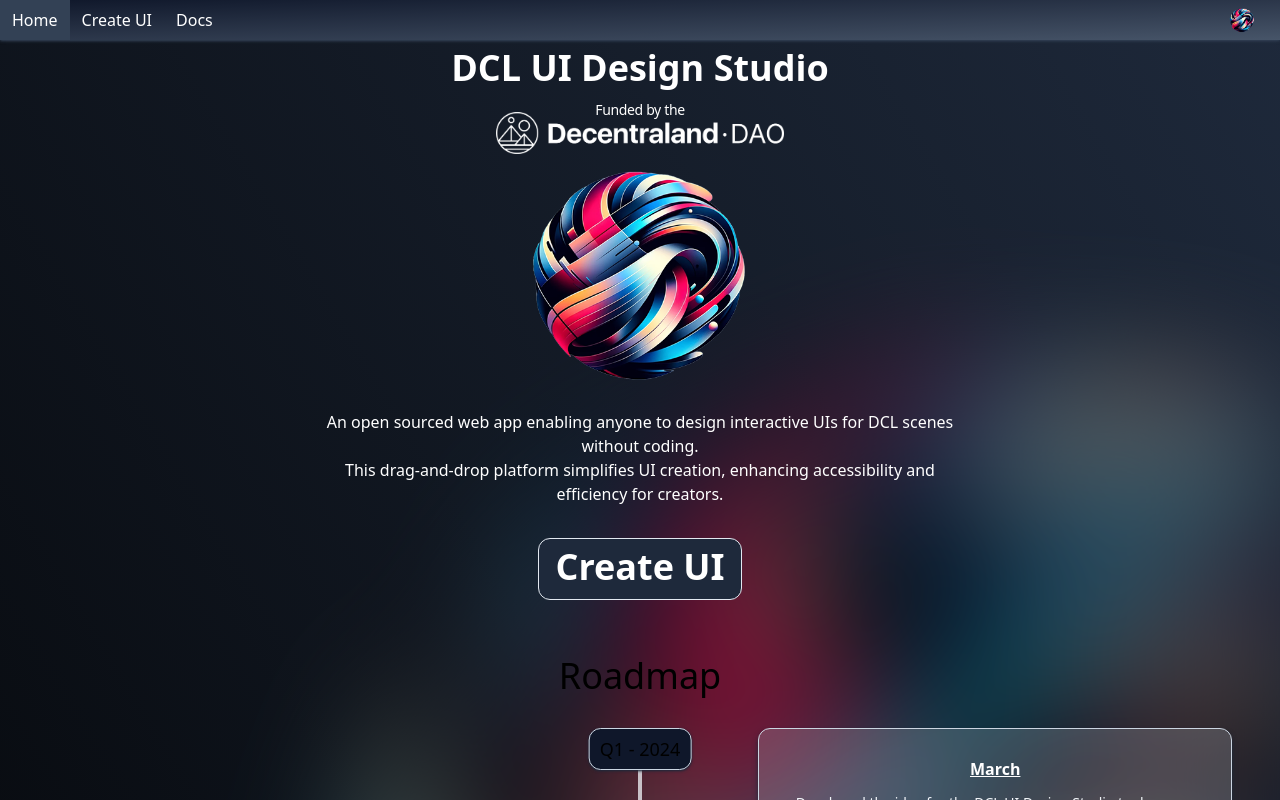
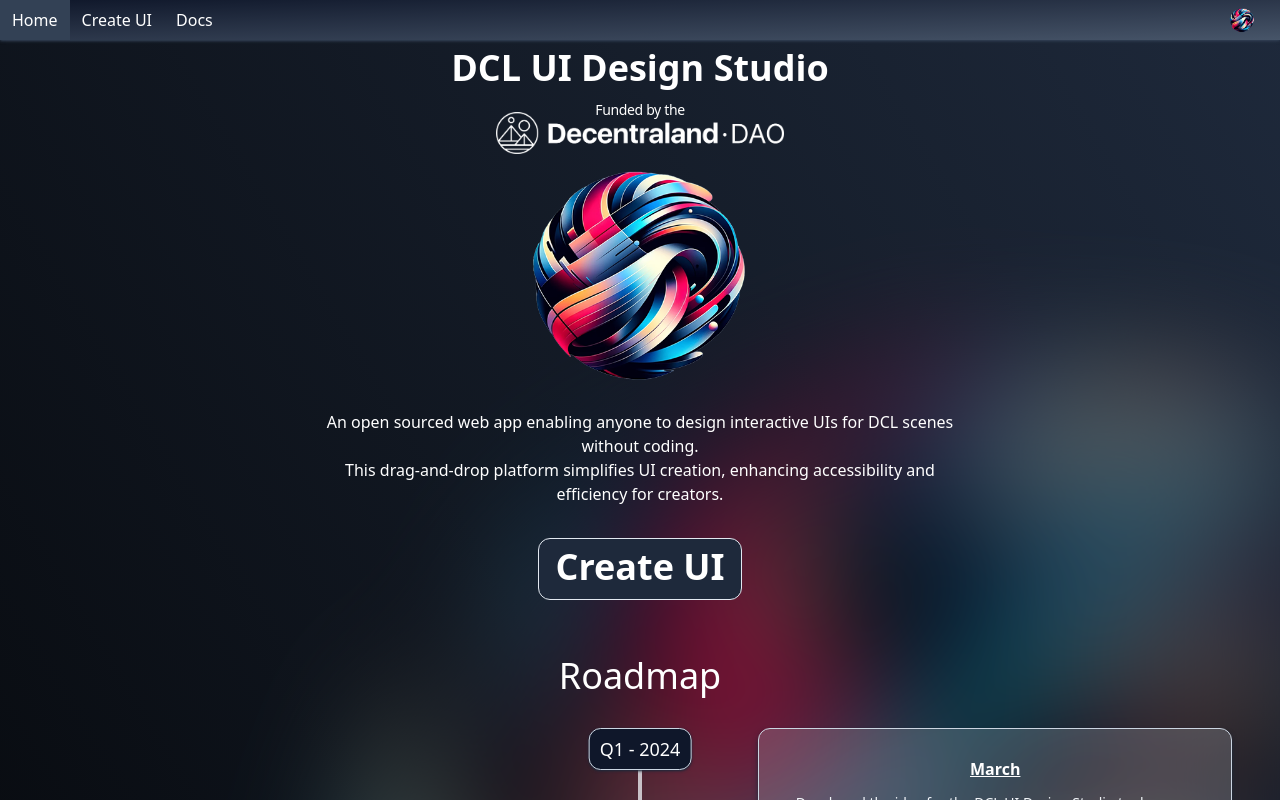
Before and after one commit to szilardjanko/ui-design-studio, a Next.js app: page / in a window 1280 px wide. Shown: the top 800 px of the page. Built offline with nearby package versions, Linux system fonts and the light colour scheme.

Commit message:
text white

```diff
--- a/src/pages/_app.tsx
+++ b/src/pages/_app.tsx
@@ -9,7 +9,7 @@
   return (
     <ThemeProvider>
       <SideBarProvider>
-        <div className="flex min-h-screen flex-col bg-gradient-to-bl from-slate-800 to-black">
+        <div className="flex min-h-screen flex-col bg-gradient-to-bl from-slate-800 to-black text-white">
           <NavBar />
           <div className="flex-grow">
             <Component {...pageProps} />
```
